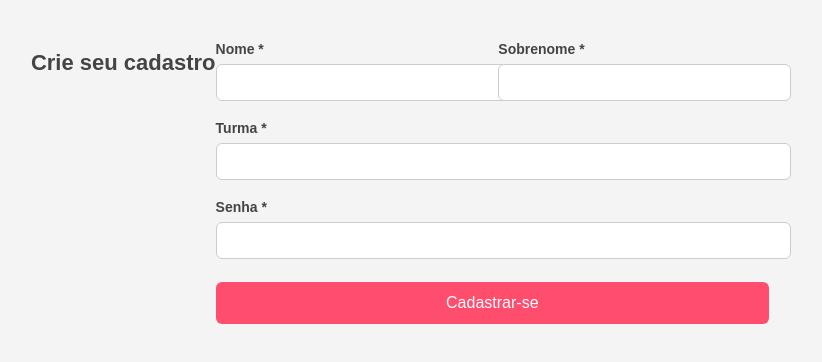
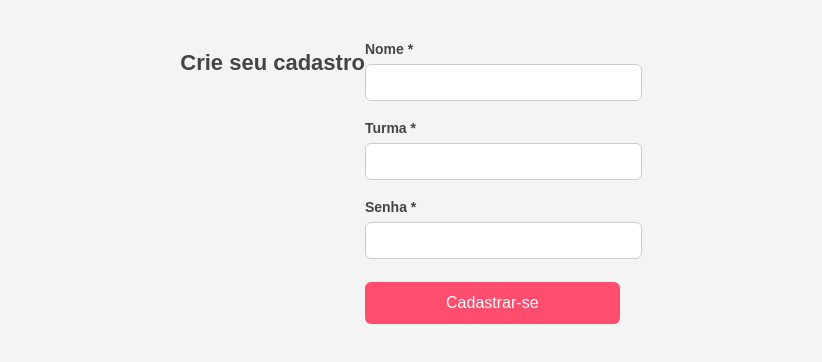
Before and after one commit to maricostadecarvalho/cantina, a website: page index.html in a window 1280 px wide. Shown: the whole page, without its empty margins (240-1062 px from the left). Drawn offline with Linux system fonts and the light colour scheme.

Commit message:
Update index.html

```diff
--- a/index.html
+++ b/index.html
@@ -16,11 +16,6 @@
         <div class="linha-input">
             <div class="campo">
                 <label>Nome *</label>
-                <input type="text" required>
-            </div>
-
-            <div class="campo">
-                <label>Sobrenome *</label>
                 <input type="text" required>
             </div>
         </div>
```
